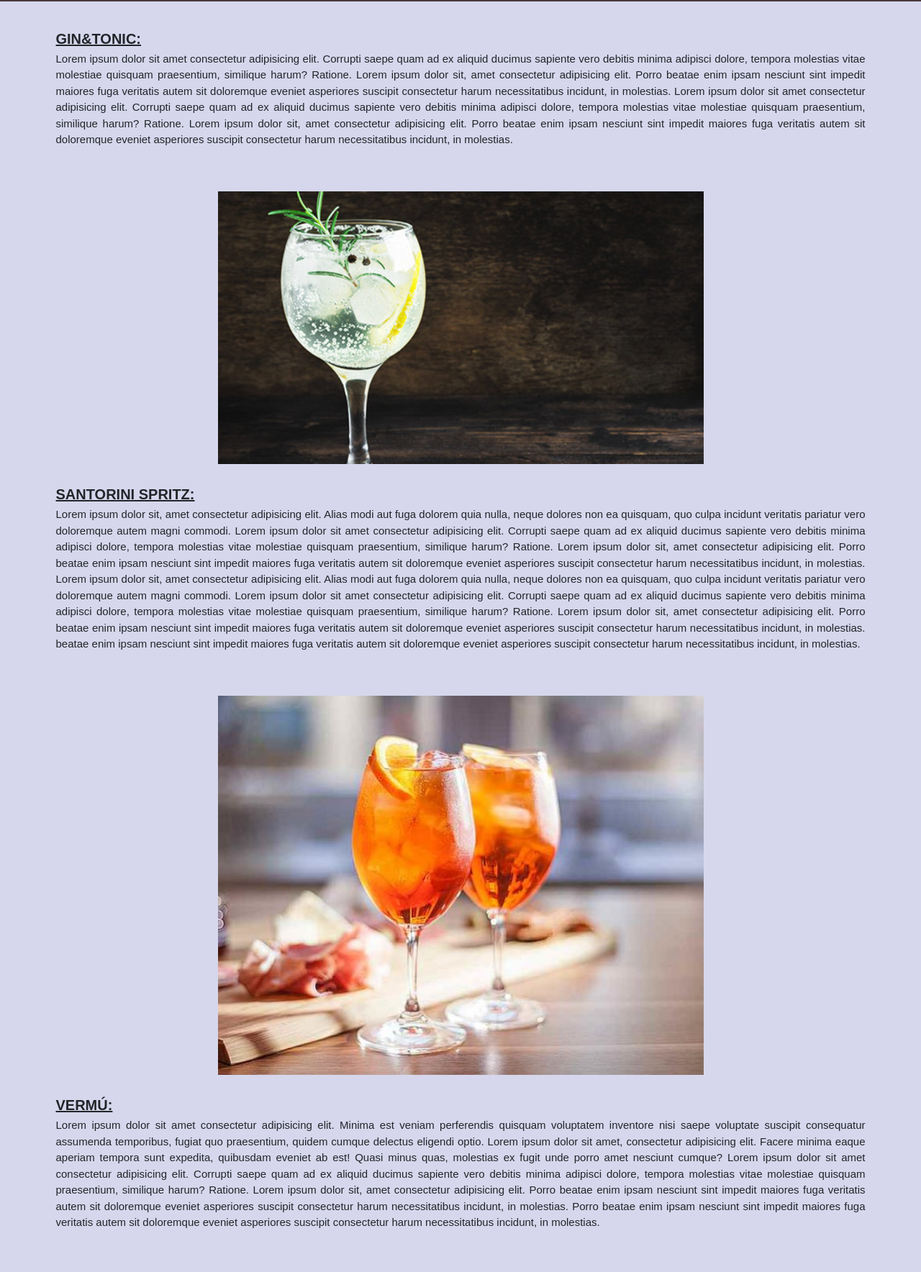
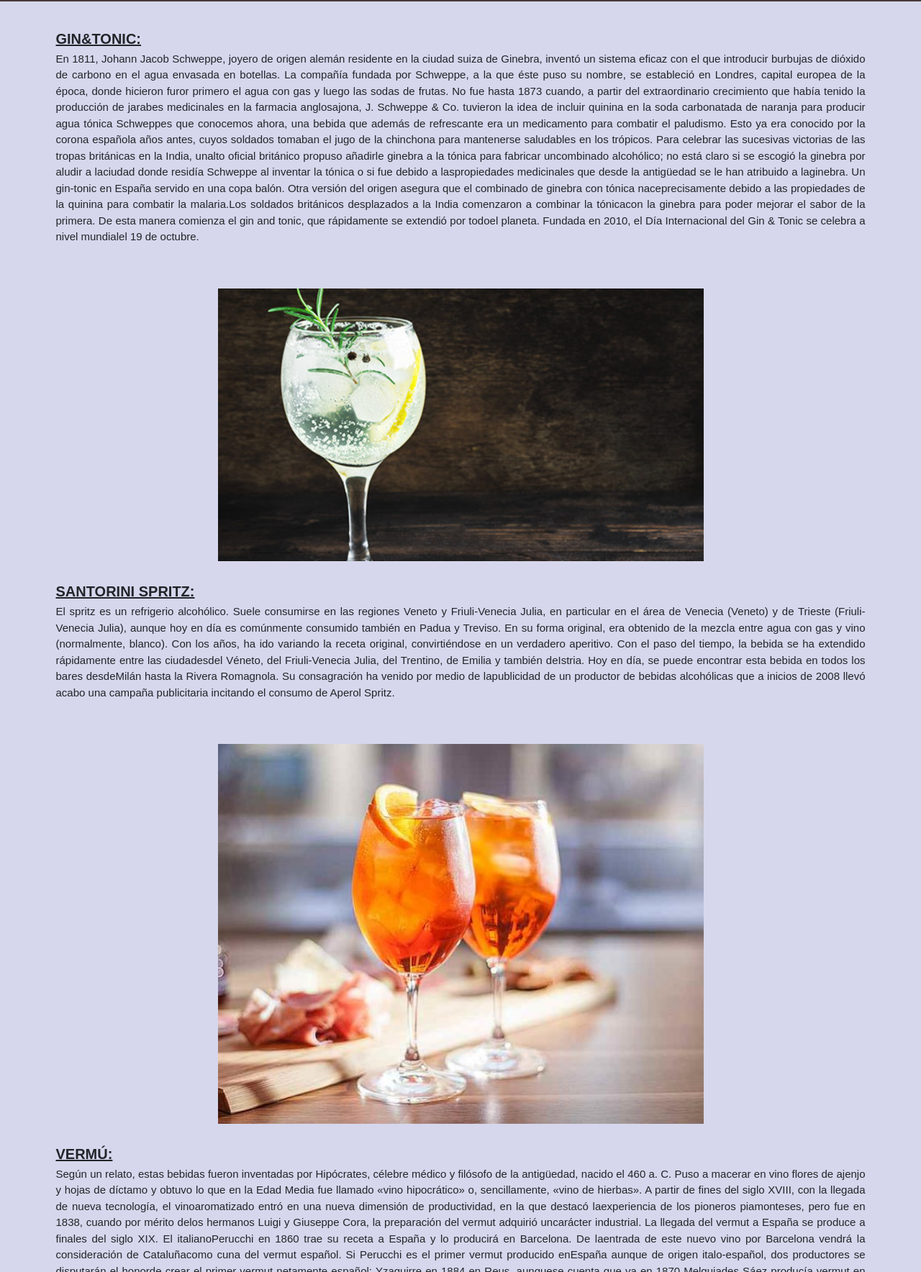
Before and after one commit to dostermanok/Santorini-Osterman, a website: page pages/productos.html in a window 1280 px wide. Shown: the part 198-1966 px from the top of the page at 72% size. Drawn offline with nearby package versions, Linux system fonts and the light colour scheme; a web font is replaced by a local one.

Commit message:
proyecto final

```diff
--- a/pages/productos.html
+++ b/pages/productos.html
@@ -1,5 +1,6 @@
 <!DOCTYPE html>
 <html lang="en">
+
 <head>
     <meta charset="UTF-8">
     <meta http-equiv="X-UA-Compatible" content="IE=edge">
@@ -9,8 +10,10 @@
     <title>PRODUCTOS</title>
     <link rel="stylesheet" href="../css/styles.css">
     <link href="https://fonts.googleapis.com/css2?family=Oswald:wght@500&display=swap" rel="stylesheet">
-    <link href="https://cdn.jsdelivr.net/npm/bootstrap@5.1.3/dist/css/bootstrap.min.css" rel="stylesheet" integrity="sha384-1BmE4kWBq78iYhFldvKuhfTAU6auU8tT94WrHftjDbrCEXSU1oBoqyl2QvZ6jIW3" crossorigin="anonymous">
-    </head>
+    <link href="https://cdn.jsdelivr.net/npm/bootstrap@5.1.3/dist/css/bootstrap.min.css" rel="stylesheet"
+        integrity="sha384-1BmE4kWBq78iYhFldvKuhfTAU6auU8tT94WrHftjDbrCEXSU1oBoqyl2QvZ6jIW3" crossorigin="anonymous">
+</head>
+
 <body class="body">
     <header>
         <div id="logo">
@@ -28,37 +31,72 @@
     <main>
         <section class="container">
             <h3 class="variables">GIN&TONIC:</h3>
-            <p class="par">Lorem ipsum dolor sit amet consectetur adipisicing elit. Corrupti saepe quam ad ex aliquid ducimus sapiente vero debitis minima adipisci dolore, tempora molestias vitae molestiae quisquam praesentium, similique harum? Ratione.
-            Lorem ipsum dolor sit, amet consectetur adipisicing elit. Porro beatae enim ipsam nesciunt sint impedit maiores fuga veritatis autem sit doloremque eveniet asperiores suscipit consectetur harum necessitatibus incidunt, in molestias.
-            Lorem ipsum dolor sit amet consectetur adipisicing elit. Corrupti saepe quam ad ex aliquid ducimus sapiente vero debitis minima adipisci dolore, tempora molestias vitae molestiae quisquam praesentium, similique harum? Ratione.
-            Lorem ipsum dolor sit, amet consectetur adipisicing elit. Porro beatae enim ipsam nesciunt sint impedit maiores fuga veritatis autem sit doloremque eveniet asperiores suscipit consectetur harum necessitatibus incidunt, in molestias.
+            <p class="par">En 1811, Johann Jacob Schweppe, joyero de origen alemán residente en la ciudad suiza de
+                Ginebra, inventó un sistema eficaz con el que introducir burbujas de dióxido de carbono en el agua
+                envasada en botellas. La compañía fundada por Schweppe, a la que éste puso su nombre, se estableció en
+                Londres, capital europea de la época, donde hicieron furor primero el agua con gas y luego las sodas de
+                frutas. No fue hasta 1873 cuando, a partir del extraordinario crecimiento que había tenido la producción
+                de jarabes medicinales en la farmacia anglosajona, J. Schweppe & Co. tuvieron la idea de incluir quinina
+                en la soda carbonatada de naranja para producir agua tónica Schweppes que conocemos ahora, una bebida
+                que además de refrescante era un medicamento para combatir el paludismo. Esto ya era conocido por la
+                corona española años antes, cuyos soldados tomaban el jugo de la chinchona para mantenerse saludables en
+                los trópicos.
+                Para celebrar las sucesivas victorias de las tropas británicas en la India, unalto oficial británico
+                propuso añadirle ginebra a la tónica para fabricar uncombinado alcohólico; no está claro si se escogió
+                la ginebra por aludir a laciudad donde residía Schweppe al inventar la tónica o si fue debido a
+                laspropiedades medicinales que desde la antigüedad se le han atribuido a laginebra.
+                Un gin-tonic en España servido en una copa balón.
+                Otra versión del origen asegura que el combinado de ginebra con tónica naceprecisamente debido a las
+                propiedades de la quinina para combatir la malaria.Los soldados británicos desplazados a la India
+                comenzaron a combinar la tónicacon la ginebra para poder mejorar el sabor de la primera.
+                De esta manera comienza el gin and tonic, que rápidamente se extendió por todoel planeta.
+                Fundada en 2010, el Día Internacional del Gin & Tonic se celebra a nivel mundialel 19 de octubre.</p>
 
             <picture class="pic-prod">
-            <img class="pic-img" src="../image/Productos/gintonic.jpg" alt="GINTONIC">
+                <img class="pic-img" src="../image/Productos/gintonic.jpg" alt="GINTONIC">
             </picture>
 
             <h3 class="variables">SANTORINI SPRITZ:</h3>
-            <p class="par">Lorem ipsum dolor sit, amet consectetur adipisicing elit. Alias modi aut fuga dolorem quia nulla, neque dolores non ea quisquam, quo culpa incidunt veritatis pariatur vero doloremque autem magni commodi.
-            Lorem ipsum dolor sit amet consectetur adipisicing elit. Corrupti saepe quam ad ex aliquid ducimus sapiente vero debitis minima adipisci dolore, tempora molestias vitae molestiae quisquam praesentium, similique harum? Ratione.
-            Lorem ipsum dolor sit, amet consectetur adipisicing elit. Porro beatae enim ipsam nesciunt sint impedit maiores fuga veritatis autem sit doloremque eveniet asperiores suscipit consectetur harum necessitatibus incidunt, in molestias.
-            Lorem ipsum dolor sit, amet consectetur adipisicing elit. Alias modi aut fuga dolorem quia nulla, neque dolores non ea quisquam, quo culpa incidunt veritatis pariatur vero doloremque autem magni commodi.
-            Lorem ipsum dolor sit amet consectetur adipisicing elit. Corrupti saepe quam ad ex aliquid ducimus sapiente vero debitis minima adipisci dolore, tempora molestias vitae molestiae quisquam praesentium, similique harum? Ratione.
-            Lorem ipsum dolor sit, amet consectetur adipisicing elit. Porro beatae enim ipsam nesciunt sint impedit maiores fuga veritatis autem sit doloremque eveniet asperiores suscipit consectetur harum necessitatibus incidunt, in molestias.
-            beatae enim ipsam nesciunt sint impedit maiores fuga veritatis autem sit doloremque eveniet asperiores suscipit consectetur harum necessitatibus incidunt, in molestias.</p>
+            <p class="par">El spritz es un refrigerio alcohólico. Suele consumirse en las regiones Veneto y
+                Friuli-Venecia Julia, en particular en el área de Venecia (Veneto) y de Trieste (Friuli-Venecia Julia),
+                aunque hoy en día es comúnmente consumido también en Padua y Treviso. En su forma original, era obtenido
+                de la mezcla entre agua con gas y vino (normalmente, blanco). Con los años, ha ido variando la receta
+                original, convirtiéndose en un verdadero aperitivo.
+                Con el paso del tiempo, la bebida se ha extendido rápidamente entre las ciudadesdel Véneto, del
+                Friuli-Venecia Julia, del Trentino, de Emilia y también deIstria. Hoy en día, se puede encontrar esta
+                bebida en todos los bares desdeMilán hasta la Rivera Romagnola. Su consagración ha venido por medio de
+                lapublicidad de un productor de bebidas alcohólicas que a inicios de 2008 llevó acabo una campaña
+                publicitaria incitando el consumo de Aperol Spritz.</p>
 
             <picture class="pic-prod">
-            <img class="pic-img" src="../image/Productos/aperol.jpg" alt="SPRITZ">
+                <img class="pic-img" src="../image/Productos/aperol.jpg" alt="SPRITZ">
             </picture>
 
             <h3 class="variables">VERMÚ:</h3>
-            <p class="par"> Lorem ipsum dolor sit amet consectetur adipisicing elit. Minima est veniam perferendis quisquam voluptatem inventore nisi saepe voluptate suscipit consequatur assumenda temporibus, fugiat quo praesentium, quidem cumque delectus eligendi optio.
-            Lorem ipsum dolor sit amet, consectetur adipisicing elit. Facere minima eaque aperiam tempora sunt expedita, quibusdam eveniet ab est! Quasi minus quas, molestias ex fugit unde porro amet nesciunt cumque?
-            Lorem ipsum dolor sit amet consectetur adipisicing elit. Corrupti saepe quam ad ex aliquid ducimus sapiente vero debitis minima adipisci dolore, tempora molestias vitae molestiae quisquam praesentium, similique harum? Ratione.
-            Lorem ipsum dolor sit, amet consectetur adipisicing elit. Porro beatae enim ipsam nesciunt sint impedit maiores fuga veritatis autem sit doloremque eveniet asperiores suscipit consectetur harum necessitatibus incidunt, in molestias.
-            Porro beatae enim ipsam nesciunt sint impedit maiores fuga veritatis autem sit doloremque eveniet asperiores suscipit consectetur harum necessitatibus incidunt, in molestias.</p>
+            <p class="par"> Según un relato, estas bebidas fueron inventadas por Hipócrates, célebre médico y filósofo
+                de la antigüedad, nacido el 460 a. C. Puso a macerar en vino flores de ajenjo y hojas de díctamo y
+                obtuvo lo que en la Edad Media fue llamado «vino hipocrático» o, sencillamente, «vino de hierbas».
+                A partir de fines del siglo XVIII, con la llegada de nueva tecnología, el vinoaromatizado entró en una
+                nueva dimensión de productividad, en la que destacó laexperiencia de los pioneros piamonteses, pero fue
+                en 1838, cuando por mérito delos hermanos Luigi y Giuseppe Cora, la preparación del vermut adquirió
+                uncarácter industrial.
+                La llegada del vermut a España se produce a finales del siglo XIX. El italianoPerucchi en 1860 trae su
+                receta a España y lo producirá en Barcelona. De laentrada de este nuevo vino por Barcelona vendrá la
+                consideración de Cataluñacomo cuna del vermut español. Si Perucchi es el primer vermut producido
+                enEspaña aunque de origen italo-español, dos productores se disputarán el honorde crear el primer vermut
+                netamente español: Yzaguirre en 1884 en Reus, aunquese cuenta que ya en 1870 Melquiades Sáez producía
+                vermut en Huelva. No está deltodo claro. Hoy día casi todas las regiones españolas producen multitud
+                devermut con excelentes calidades y distintas peculiaridades.
+                Con el paso del tiempo la palabra ha adquirido también un sentido genérico enEspaña para definir el
+                aperitivo –cualquier bebida con unas tapas– previo a lacomida. De aquí proviene la expresión de «ir a
+                tomar el vermut» o «quedar paratomar el vermut.
+                En Argentina se masificó su consumo gracias a la gran inmigración de italianosdurante los siglos XIX y
+                XX. Rápidamente se convirtió en la bebida másconsumida, después del vino, y los principales productores
+                de Italia seinstalaron en el país. El primero de ellos fue Cinzano, en 1923, que paraentonces ya
+                exportaba grandes cantidades a granel.</p>
 
             <picture class="pic-prod">
-            <img class="pic-img" src="../image/Productos/vermu.jpg" alt="GINTONIC">
+                <img class="pic-img" src="../image/Productos/vermu.jpg" alt="GINTONIC">
             </picture>
         </section>
     </main>
@@ -74,8 +112,11 @@
         </section>
     </footer>
 
-      <!-- BOOTSTRAP SCRIPT -->
-      <script src="https://cdn.jsdelivr.net/npm/bootstrap@5.1.3/dist/js/bootstrap.bundle.min.js" integrity="sha384-ka7Sk0Gln4gmtz2MlQnikT1wXgYsOg+OMhuP+IlRH9sENBO0LRn5q+8nbTov4+1p" crossorigin="anonymous"></script>
+    <!-- BOOTSTRAP SCRIPT -->
+    <script src="https://cdn.jsdelivr.net/npm/bootstrap@5.1.3/dist/js/bootstrap.bundle.min.js"
+        integrity="sha384-ka7Sk0Gln4gmtz2MlQnikT1wXgYsOg+OMhuP+IlRH9sENBO0LRn5q+8nbTov4+1p" crossorigin="anonymous">
+    </script>
 
 </body>
+
 </html>
--- a/sass/components/_clientes.scss
+++ b/sass/components/_clientes.scss
@@ -2,16 +2,19 @@
 	text-align: center;
 	font-family: Arial, Helvetica, sans-serif;
 }
+
 .clientlist {
 	display: flex;
 	flex-wrap: wrap;
 	justify-content: space-around;
 	margin-top: 3rem;
 }
+
 .zone {
 	font-size: 2em;
 	font-family: Arial, Helvetica, sans-serif;
 }
+
 .loc {
 	font-size: 1.5em;
 	font-family: Arial, Helvetica, sans-serif;
--- a/sass/components/_contacto.scss
+++ b/sass/components/_contacto.scss
@@ -2,6 +2,7 @@
 	justify-content: center;
 	align-items: center;
 }
+
 .formcontact {
 	display: flex;
 	flex-direction: column;
--- a/sass/components/_footer.scss
+++ b/sass/components/_footer.scss
@@ -2,11 +2,13 @@ footer {
 	background-color: black;
 	height: auto;
 }
+
 .fts {
 	justify-content: left;
 	align-items: center;
 	padding: 0.5rem;
 }
+
 .ft {
 	display: block;
 	text-decoration: none;
@@ -14,6 +16,7 @@ footer {
 	font-family: Arial, Helvetica, sans-serif;
 	font-size: 1em;
 }
+
 #h3 {
 	color: white;
 	font-size: 1em;
@@ -21,12 +24,14 @@ footer {
 	text-align: center;
 	margin-top: 0.5em;
 }
+
 @media screen and (max-width: 412px) {
 	#logo {
 		display: flex;
 		justify-content: center;
 		align-items: center;
 	}
+
 	.logo {
 		width: 18rem;
 		height: 100%;
--- a/sass/components/_header.scss
+++ b/sass/components/_header.scss
@@ -5,24 +5,29 @@
 main {
 	min-height: 100vh;
 }
+
 header {
 	background-color: rgb(167, 165, 190);
 }
+
 .logo {
 	width: 20%;
 	padding: 1rem;
 }
+
 .navbr {
 	display: flex;
 	flex-wrap: wrap;
 	padding: 0.5rem;
 	background-color: rgb(70, 56, 56);
 	justify-content: space-around;
+
 	a {
 		text-decoration: none;
 		color: rgb(255, 255, 255);
 		font-size: 2.5em;
 		font-family: 'Smooch Sans', sans-serif;
+
 		&:hover {
 			color: rgb(212, 162, 223);
 		}
--- a/sass/components/_productos.scss
+++ b/sass/components/_productos.scss
@@ -1,6 +1,7 @@
 main {
 	margin: 4rem;
 }
+
 .variables {
 	display: flex;
 	flex-direction: column;
@@ -11,6 +12,7 @@ main {
 	font-weight: bolder;
 	font-family: Arial, Helvetica, sans-serif;
 }
+
 .par {
 	display: flex;
 	font-family: Arial, Helvetica, sans-serif;
@@ -18,17 +20,20 @@ main {
 	text-align: justify;
 	font-size: 1.5em;
 }
+
 .pic-prod {
 	display: flex;
 	flex-direction: column;
 	align-items: center;
 	margin-top: 6rem;
 }
+
 .pic-img {
 	height: 60%;
 	width: 60%;
 	object-fit: cover;
 }
+
 @media screen and (max-width: 412px) {
 	.pic-img {
 		height: 90%;
--- a/sass/styles.scss
+++ b/sass/styles.scss
@@ -2,6 +2,7 @@
 	margin: 0;
 	padding: 0;
 	box-sizing: border-box;
+
 	&::after {
 		* {
 			&::before {
@@ -12,16 +13,17 @@
 		}
 	}
 }
+
 html {
 	font-size: 62.5%;
 }
 
 .body {
-    background-color:rgb(214, 215, 236);
+	background-color: rgb(214, 215, 236);
 }
 
 main {
-    min-height: 100vh;
+	min-height: 100vh;
 }
 
 @import "https://fonts.googleapis.com/css2?family=Smooch+Sans:wght@300&display=swap";
```
Also changed, not shown: index.html (+19 -9 lines), pages/clientes.html (+78 -28 lines), pages/contacto.html (+10 -3 lines), pages/sobrenosotros.html (+33 -16 lines), sass/components/_index.scss (+15 -2 lines).
